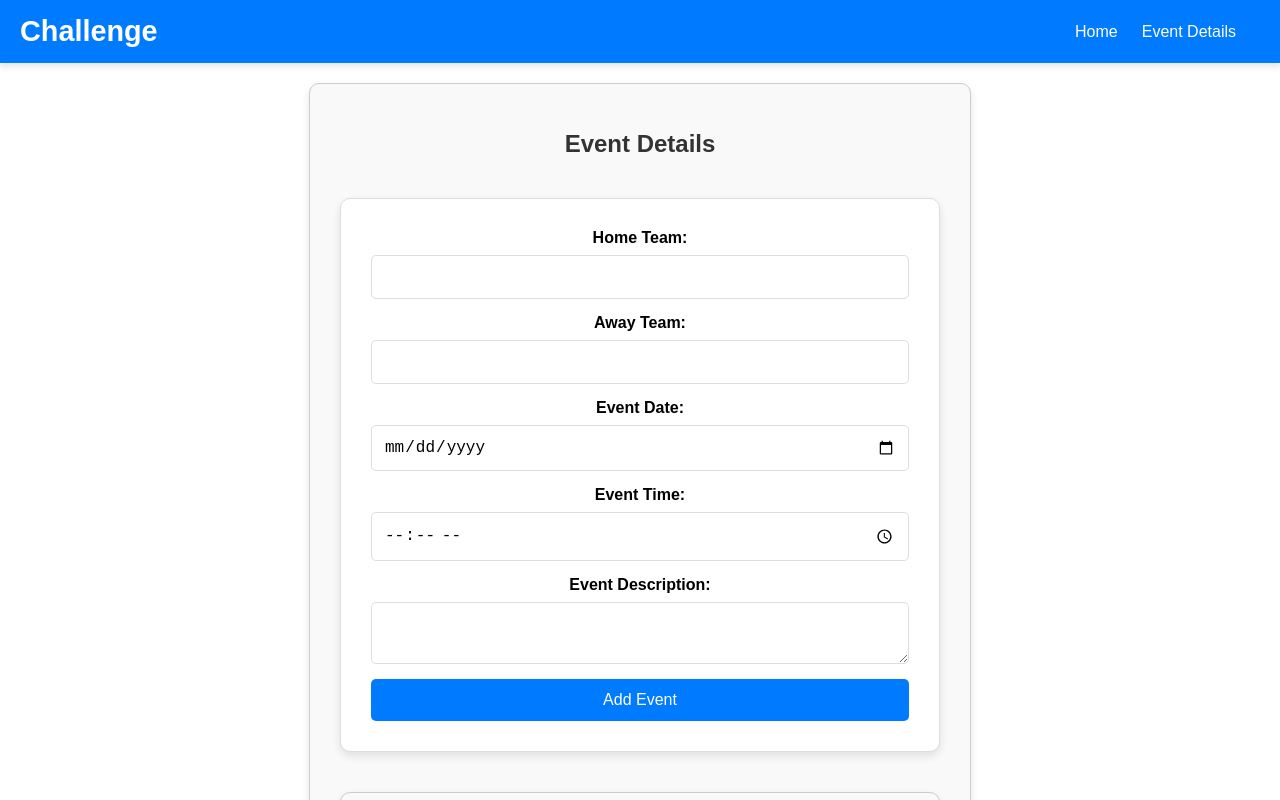
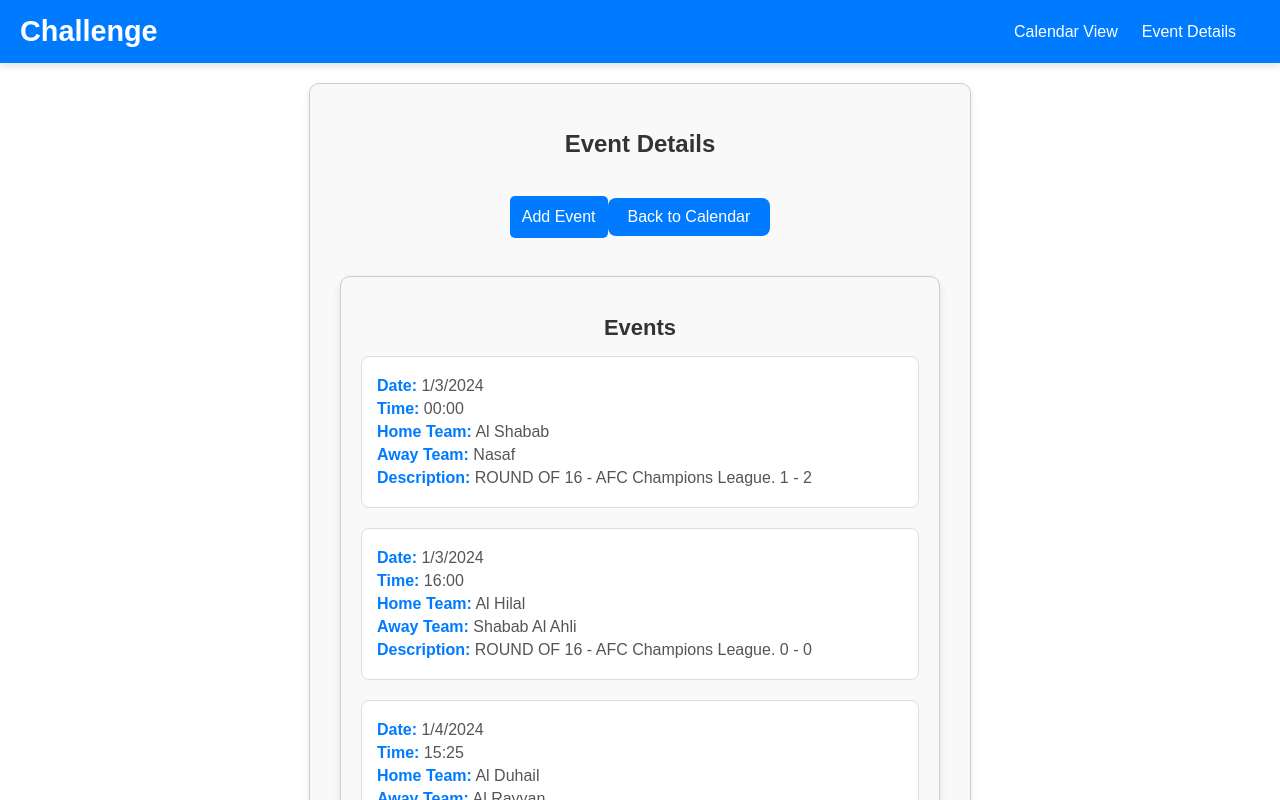
Before and after one commit to sawtoothridge13/calendar, a React (Create React App) app: page / in a window 1280 px wide. Both pictures are taken after a click on the button "10". Shown: the top 800 px of the page. Built offline with nearby package versions, Linux system fonts and the light colour scheme.

Commit message:
Add Return to Calendar button to EventDetailsPage

```diff
--- a/src/components/ChallengeCalendar/ChallengeCalendar.css
+++ b/src/components/ChallengeCalendar/ChallengeCalendar.css
@@ -58,8 +58,12 @@
 }
 
 .react-calendar__tile {
-  padding: 20px;
-  font-size: 16px;
+  display: flex;
+  flex-direction: column; /* Stacks date number and dot vertically */
+  justify-content: center; /* Centers content vertically */
+  align-items: center; /* Centers content horizontally */
+  padding: 15px; /* Consistent spacing across tiles */
+  font-size: 16px; /* Ensure uniform text size */
   color: black;
   border-radius: 10px;
   border: 1px solid #ddd;
@@ -80,12 +84,12 @@
 }
 
 .event-dot {
-  display: block;
-  width: 10px;
-  height: 10px;
+  display: block; /* Makes the dot appear as a separate element */
+  width: 8px; /* Size of the dot */
+  height: 8px;
   background-color: #00aeff;
-  border-radius: 50%;
-  margin: 5px auto 0 auto;
+  border-radius: 50%; /* Makes the dot circular */
+  margin-top: 5px; /* Adds space between the date number and the dot */
 }
 
 /* Mobile Styles */
--- a/src/components/NavBar/NavBar.jsx
+++ b/src/components/NavBar/NavBar.jsx
@@ -12,7 +12,7 @@
       <div className="navbar-center">
         <ul className="nav-links">
           <li>
-            <a href="/">Home</a>
+            <a href="/">Calendar View</a>
           </li>
           <li>
             <a href="/EventDetailsPage">Event Details</a>
--- a/src/pages/EventDetailsPage.css
+++ b/src/pages/EventDetailsPage.css
@@ -130,3 +130,20 @@
     padding: 30px;
   }
 }
+
+.back-to-calendar-button {
+  padding: 10px 20px;
+  margin: 20px 0;
+  font-size: 16px;
+  background-color: #007bff;
+  color: #fff;
+  border: none;
+  border-radius: 8px;
+  cursor: pointer;
+  transition: background-color 0.3s ease, transform 0.2s ease;
+}
+
+.back-to-calendar-button:hover {
+  background-color: #0056b3;
+  transform: scale(1.05);
+}
--- a/src/pages/EventDetailsPage.js
+++ b/src/pages/EventDetailsPage.js
@@ -1,13 +1,15 @@
 import './EventDetailsPage.css';
 import React, { useEffect, useState } from 'react';
-import { useLocation } from 'react-router-dom';
+import { useLocation, useNavigate } from 'react-router-dom'; // Import useNavigate
 import EventListComponent from '../components/EventList/EventListComponent';
 import FormComponent from '../components/FormComponent/FormComponent';
 
 const EventDetailsPage = () => {
   const location = useLocation();
+  const navigate = useNavigate(); // Initialize the navigate function
   const preloadedEvents = location.state?.eventsForDate || [];
   const [events, setEvents] = useState(preloadedEvents);
+  const [showForm, setShowForm] = useState(false); // Toggle state for the form
 
   const handleAddEvent = (newEvent) => {
     const updatedEvents = [...events, newEvent];
@@ -15,6 +17,19 @@
 
     const allEvents = JSON.parse(localStorage.getItem('events')) || [];
     localStorage.setItem('events', JSON.stringify([...allEvents, newEvent]));
+
+    setShowForm(false); // Hide the form after adding the event
+  };
+
+  const handleDeleteEvent = (eventIndex) => {
+    const updatedEvents = events.filter((_, index) => index !== eventIndex);
+    setEvents(updatedEvents);
+    // Optionally, update localStorage or parent state
+    const storedEvents = JSON.parse(localStorage.getItem('events')) || [];
+    const filteredStoredEvents = storedEvents.filter(
+      (event, index) => index !== eventIndex,
+    );
+    localStorage.setItem('events', JSON.stringify(filteredStoredEvents));
   };
 
   useEffect(() => {
@@ -27,9 +42,30 @@
     <div className="event-details-container">
       <h1>Event Details</h1>
 
-      <div className="event-details-form">
-        <FormComponent handleAddEvent={handleAddEvent} />
-      </div>
+      <button
+        className="toggle-form-button"
+        onClick={() => setShowForm(!showForm)}
+      >
+        {showForm ? 'Hide Form' : 'Add Event'}
+      </button>
+
+      {showForm && (
+        <div className="event-details-form">
+          <FormComponent handleAddEvent={handleAddEvent} />
+          <EventListComponent
+            events={events}
+            handleDeleteEvent={handleDeleteEvent}
+          />
+        </div>
+      )}
+
+      {/* Back to Calendar Button */}
+      <button
+        className="back-to-calendar-button"
+        onClick={() => navigate('/')} // Navigate to homepage
+      >
+        Back to Calendar
+      </button>
 
       <EventListComponent events={events} />
     </div>
```
